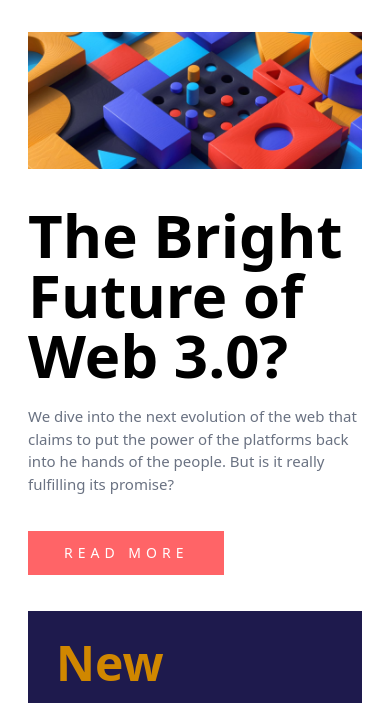
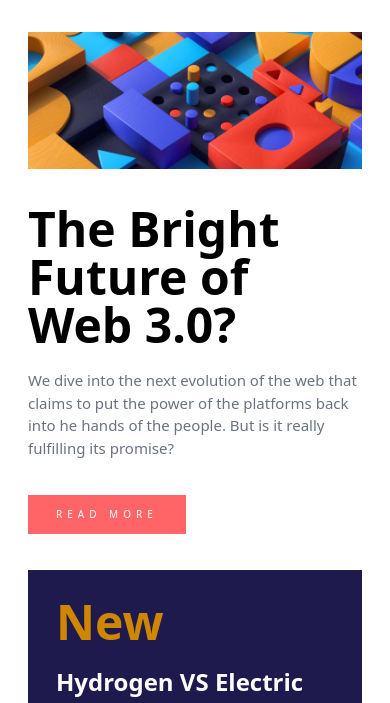
Before and after one commit to PopoolaHakeem/news, a plain HTML site: page index.html in a window 390 px wide. Shown: the part 88-791 px from the top of the page. Drawn offline with nearby package versions, Linux system fonts and the light colour scheme.

Commit message:
News Design

```diff
--- a/index.html
+++ b/index.html
@@ -56,7 +56,7 @@
 
                 <div class="sm:flex md:flex lg:flex mt-9 sm:mb-5 sm:space-x-5">
 
-                    <div class=" flex text-6xl sm:text-5xl sm:pr-3 md:w-[50%] md:pr-3 md:text-6xl lg:w-[50%] lg:text-6xl font-bold">
+                    <div class=" flex text-5xl sm:text-5xl sm:pr-3 md:w-[50%] md:pr-3 md:text-6xl lg:w-[50%] lg:text-6xl font-bold">
                         <h1 class="flex-col flex pb-5">
                             <span>The Bright </span>
                             <span>Future of </span>
@@ -74,7 +74,7 @@
 
                         <!-- read-more button -->
                         <div class="py-9 md:py-0 lg:pt-9 lg:pb-0">
-                            <button class=" duration-300 hover:md:animate-[pulse_1s_ease-in-out_infinite] bg-red-400 text-white text-sm tracking-[5px] font-normal uppercase py-3 px-9 md:text-2xl md:px-10 md:font-bold lg:text-3xl lg:px-15 lg:font-bold hover:bg-black cursor-pointer  ">
+                            <button class=" duration-300 hover:md:animate-[pulse_1s_ease-in-out_infinite] bg-red-400 text-white text-[10px] tracking-[5px] font-normal uppercase py-3 px-7 md:text-2xl md:px-10 md:font-bold lg:text-3xl lg:px-15 lg:font-bold hover:bg-black cursor-pointer  ">
                                 read more
                             </button>
                         </div>
```
